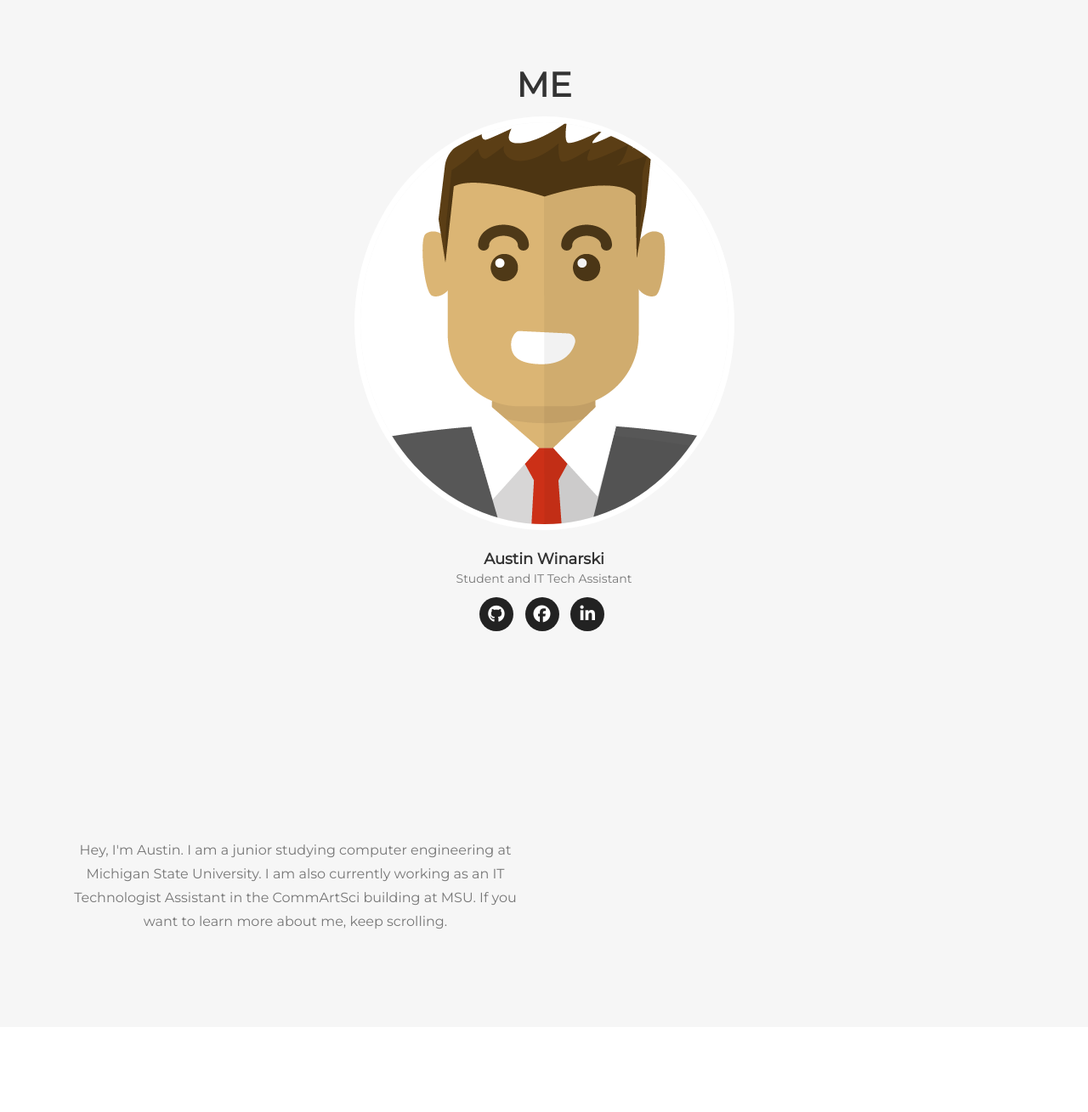
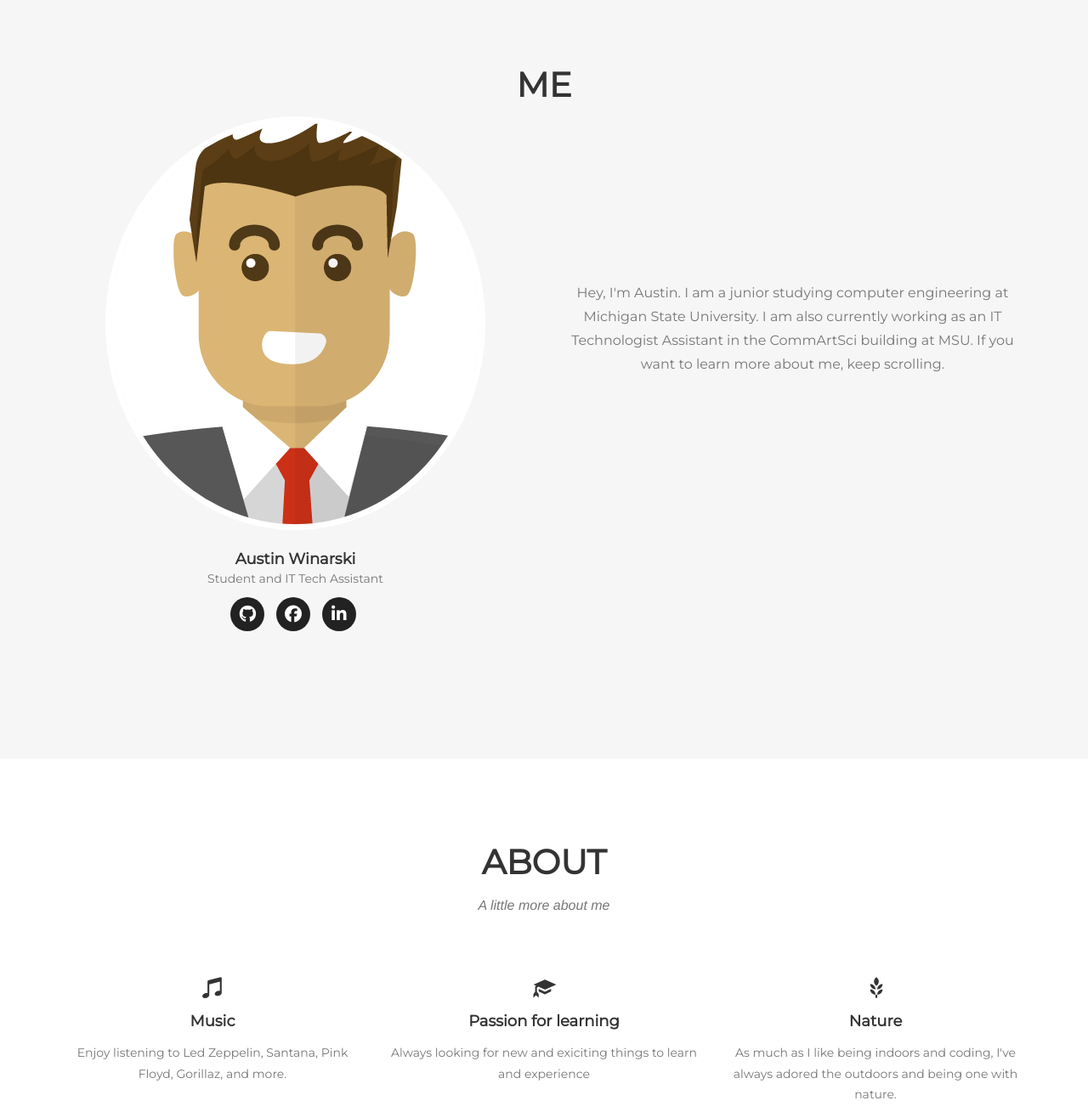
Before and after one commit to Austinwinarski/Austinwinarski.github.io, a plain HTML site: page index.html in a window 1280 px wide. Shown: the part 740-2049 px from the top of the page at 85% size. Drawn offline with nearby package versions, Linux system fonts and the light colour scheme.

Commit message:
Update index.html

```diff
--- a/index.html
+++ b/index.html
@@ -93,13 +93,13 @@
             </div>
           </div>
           <div class="row">
-            <div class="col-sm-12">
+            <div class="col-sm-6">
               <div class="team-member">
                 <img src="pics/Austin%20Portrat.png" class="img-responsive img-circle" alt="">
                 <h4>Austin Winarski</h4>
                 <p class="text-muted">Student and IT Tech Assistant</p>
                 <ul class="list-inline social-buttons">
-                  <li><a href="https://github.com/Austinwinarski/Austinwinarski.github.io"><i class="fa fa-github"></i></a>
+                  <li><a href="https://github.com/Ajwinarski/Ajwinarski.github.io"><i class="fa fa-github"></i></a>
                   </li>
                   <li><a href="https://www.facebook.com/austin.winarski"><i class="fa fa-facebook"></i></a>
                   </li>
@@ -108,12 +108,11 @@
                 </ul>
               </div>
             </div>
-          </div>
-          <div class="row">
             <div class="col-lg-6 col-md-6 col-sm-6 text-center">
-              <div class="centerBlock">
-              <p class="large text-muted">Hey, I'm Austin. I am a junior studying computer engineering at Michigan State University. I am also currently working as an IT Technologist Assistant in the CommArtSci building at MSU. If you want to learn more about me, keep scrolling.</p>
-              </div>
+            <div class="centerBlock">
+              <p class="large text-muted">Hey, I'm Austin. I am a junior studying computer engineering at Michigan State University. I am also currently working as an IT Technologist Assistant in the CommArtSci building at MSU. If you want to learn more about me, keep scrolling.
+              </p>
+            </div>
             </div>
           </div>
         </div>
```
